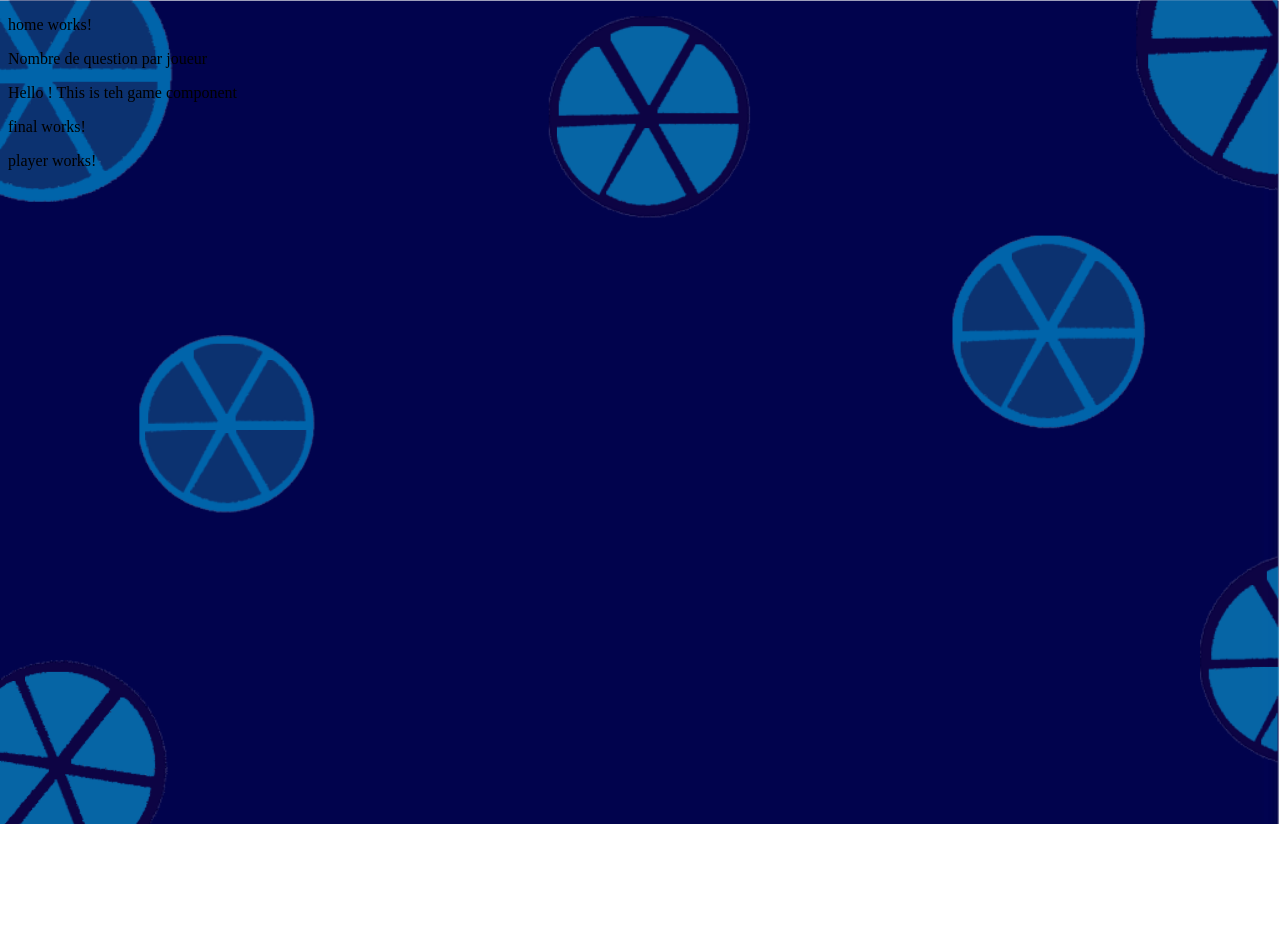
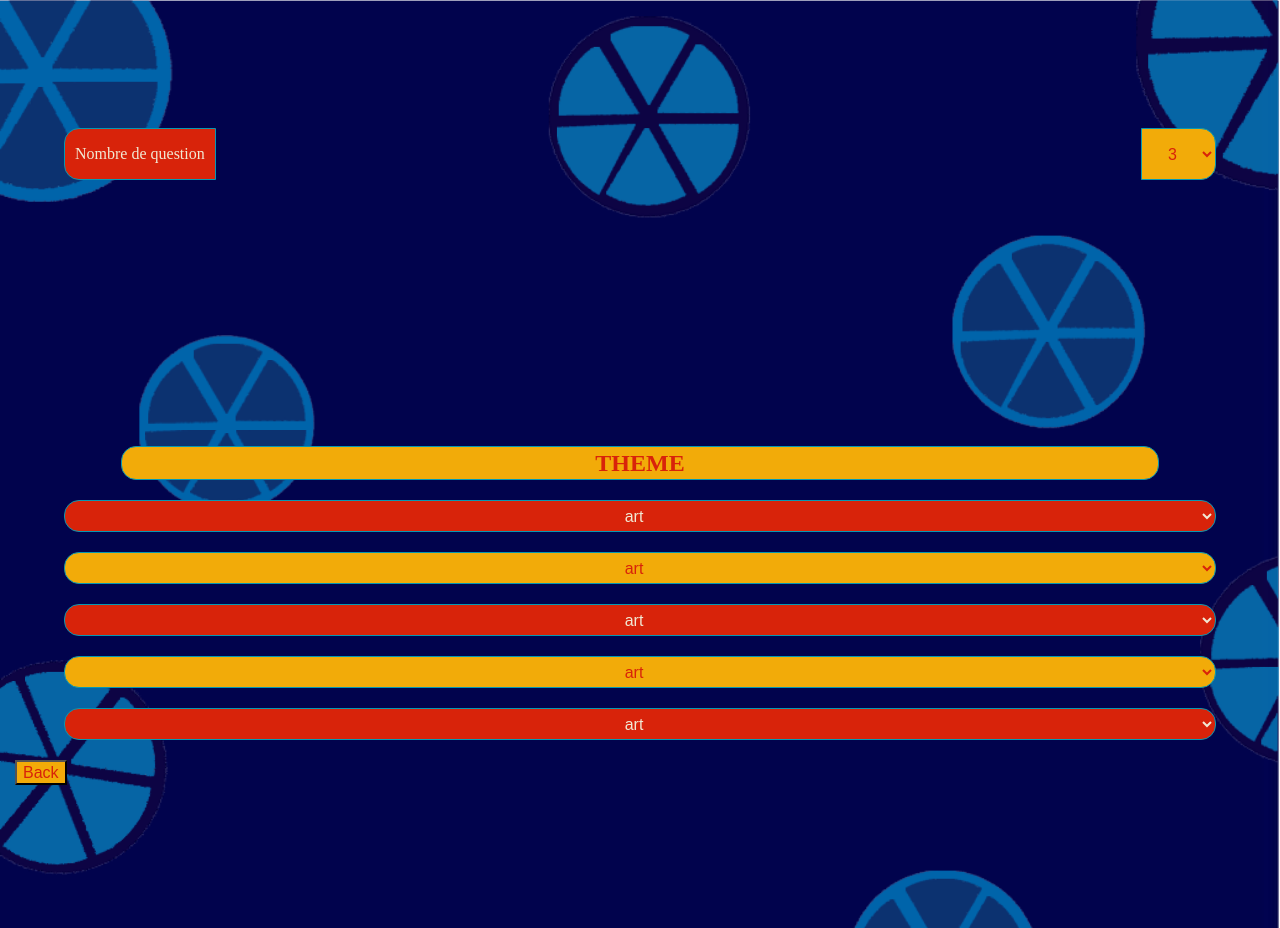
Before and after one commit to rickaed/rickTwisterBrain, an Angular app: page / in a window 1280 px wide. Before the commit the page ends 824 px from the top, so only its background shows below. Built offline with nearby package versions, Linux system fonts and the light colour scheme.

Commit message:
template param clear

```diff
--- a/src/app/app.component.css
+++ b/src/app/app.component.css
@@ -1,4 +1,5 @@
 body {
+    height: 100vh;
     margin: 0;
     padding: 0;
     background-color: blue;
--- a/src/app/app.component.html
+++ b/src/app/app.component.html
@@ -1,5 +1,5 @@
-<app-home></app-home>
+<!-- <app-home></app-home> -->
 <app-parameter></app-parameter>
-<app-game></app-game>
+<!-- <app-game></app-game>
 <app-final></app-final>
-<app-player></app-player>
+<app-player></app-player> -->
--- a/src/app/parameter/parameter.component.css
+++ b/src/app/parameter/parameter.component.css
@@ -0,0 +1,110 @@
+p,
+select,
+input {
+    font-size: 1rem;
+}
+
+section {
+    display: flex;
+    width: 90%;
+    margin: auto;
+}
+
+.top>*:nth-child(odd),
+.top>*:nth-child(odd) {
+    background-color: var(--colorOrange);
+    color: var(--font-color);
+}
+
+.top>*:nth-child(even),
+.top>*:nth-child(even) {
+    background-color: var(--colorJaune);
+    color: var(--colorOrange);
+}
+
+.top {
+    margin-top: 10%;
+    flex-direction: row;
+    justify-content: space-between;
+}
+
+.top>div {
+    /* background-color: var(--colorOrange); */
+    padding-inline: 10px;
+    display: table;
+    text-align: center;
+    height: 2rem;
+    border-radius: var(--border-radius) 0 0 var(--border-radius);
+}
+
+.top>p {
+    text-align: center;
+    vertical-align: middle;
+    display: table-cell;
+}
+
+.top>select {
+    border-radius: 0 var(--border-radius) var(--border-radius) 0;
+    width: 75px;
+}
+
+select {
+    border: 1px solid var(--colorBleu);
+    text-align-last: center;
+}
+
+
+.mid {
+    flex-direction: column;
+    margin-top: 20%;
+}
+
+.mid>div {
+    width: 90%;
+    margin: 10px auto;
+    display: flex;
+    justify-content: center;
+    align-items: center;
+}
+
+.mid>select {
+    margin: 10px 0;
+    height: 2rem;
+}
+
+.mid>*:nth-child(odd),
+.mid>*:nth-child(odd) {
+    background-color: var(--colorJaune);
+    color: var(--colorOrange);
+}
+
+.mid>*:nth-child(even),
+.mid>*:nth-child(even) {
+    background-color: var(--colorOrange);
+    color: var(--font-color);
+}
+
+.mid>*:nth-child(n) {
+    border-radius: var(--border-radius);
+}
+
+h1 {
+    margin: 0;
+}
+
+div {
+    margin: 0px;
+    height: 2rem;
+    border: solid 1px var(--colorBleu);
+}
+
+.bot {
+    position: absolute;
+    bottom: 15px;
+    left: 15px;
+    }
+input{
+    background-color: var(--colorJaune);
+height: 25px;
+color: var(--colorOrange);
+}
--- a/src/app/parameter/parameter.component.html
+++ b/src/app/parameter/parameter.component.html
@@ -1,7 +1,87 @@
-<section>
+<section class="top">
     <div>
-        Nombre de question par joueur
+        <p>
+            Nombre de question
+        </p>
     </div>
-    <div></div>
-    <div></div>
+    <select name="nbQuestion" id="nb-question">
+        <option value="3">3</option>
+        <option value="4">4</option>
+        <option value="5">5</option>
+        <option value="6">6</option>
+        <option value="7">7</option>
+        <option value="8">8</option>
+        <option value="9">9</option>
+        <option value="10">10</option>
+    </select>
+
+
 </section>
+
+<section class="mid">
+    <div>
+        <h1>THEME</h1>
+    </div>
+
+
+    <select name="themeSelector1">
+        <option value="theme1">art</option>
+        <option value="theme2">sport</option>
+        <option value="theme3">culture gen.</option>
+        <option value="theme4">divertissement</option>
+        <option value="theme5">mythologie</option>
+        <option value="theme6">automobile</option>
+
+    </select>
+
+
+
+    <select name="themeSelector2">
+        <option value="theme1">art</option>
+        <option value="theme2">sport</option>
+        <option value="theme3">culture gen.</option>
+        <option value="theme4">divertissement</option>
+        <option value="theme5">mythologie</option>
+        <option value="theme6">automobile</option>
+    </select>
+
+
+
+    <select name="themeSelector3">
+        <option value="theme1">art</option>
+        <option value="theme2">sport</option>
+        <option value="theme3">culture gen.</option>
+        <option value="theme4">divertissement</option>
+        <option value="theme5">mythologie</option>
+        <option value="theme6">automobile</option>
+    </select>
+
+
+
+    <select name="themeSelector4">
+        <option value="theme1">art</option>
+        <option value="theme2">sport</option>
+        <option value="theme3">culture gen.</option>
+        <option value="theme4">divertissement</option>
+        <option value="theme5">mythologie</option>
+        <option value="theme6">automobile</option>
+    </select>
+
+
+
+    <select name="themeSelector5">
+        <option value="theme1">art</option>
+        <option value="theme2">sport</option>
+        <option value="theme3">culture gen.</option>
+        <option value="theme4">divertissement</option>
+        <option value="theme5">mythologie</option>
+        <option value="theme6">automobile</option>
+    </select>
+
+
+</section>
+
+<section class="bot">
+    <!-- (click)="../home" -->
+    <input type="button"  value="Back">
+</section>
--- a/src/app/parameter/parameter.component.ts
+++ b/src/app/parameter/parameter.component.ts
@@ -6,5 +6,9 @@ import { Component } from '@angular/core';
   styleUrls: ['./parameter.component.css']
 })
 export class ParameterComponent {
+  nbQuestions! :number ;
 
+  ngOnInit(){
+this.nbQuestions = 10
+  }
 }
--- a/src/styles.css
+++ b/src/styles.css
@@ -1,19 +1,22 @@
 /* You can add global styles to this file, and also import other style files */
 :root{
---colorJaune : #FCBD08;
---colorBleu : #1A7279;
---colorOrange : #D5551E;
---colorCyan : #04C7D6 ;
+--colorJaune : #f2ab09 ;
+--colorBleu : #0798b1 ;
+--colorOrange : #d8230a ;
+--colorVert : #88cb53 ;
+--font-color:#f1e9d4;
+
+--border-radius : 15px
+}
+
+body {
+    overflow: hidden;
+    margin: 0;
+    padding: 0;
+    /* font-size: 20px; */
+    /* background-image: url("assets/fond.svg");  */
 
 }
-
-/* body {
-    margin: 0;
-    padding: 0;
-    font-size: 20px;
-    background-image: url("assets/fond.svg");
-
-} */
 
 body {
     width: 100vw;
```
